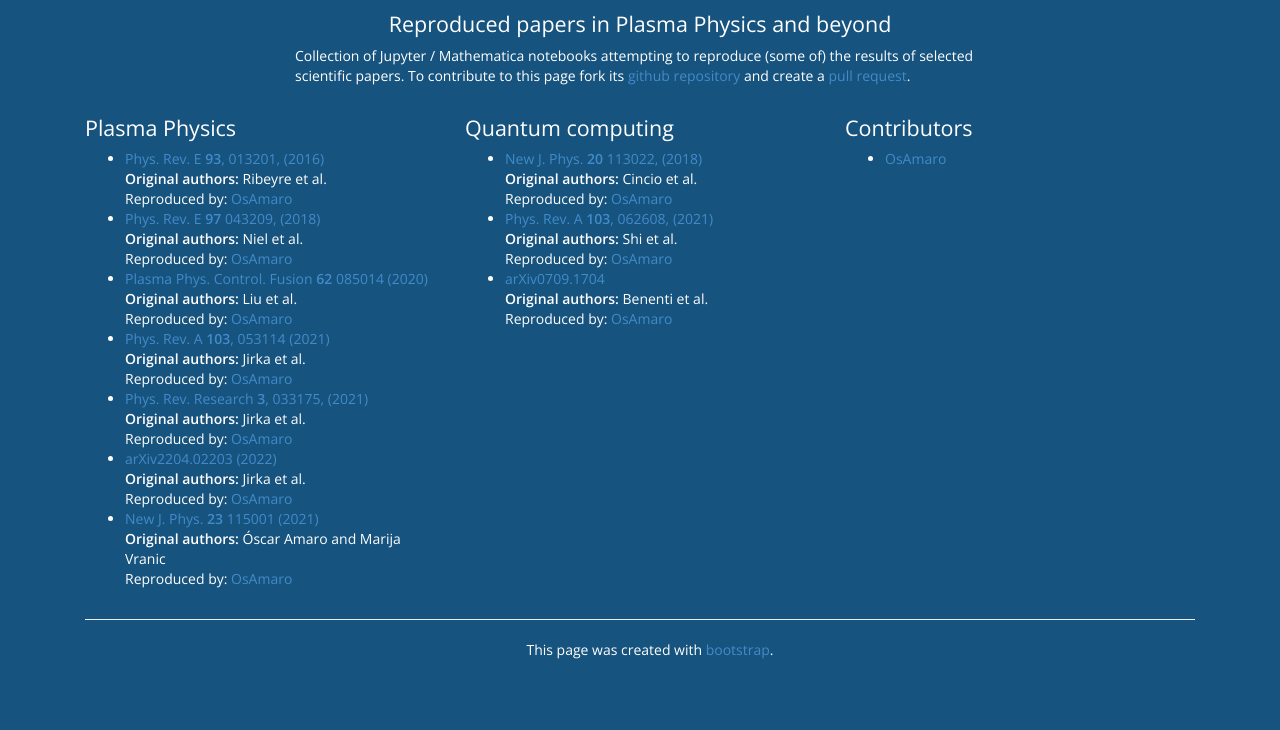
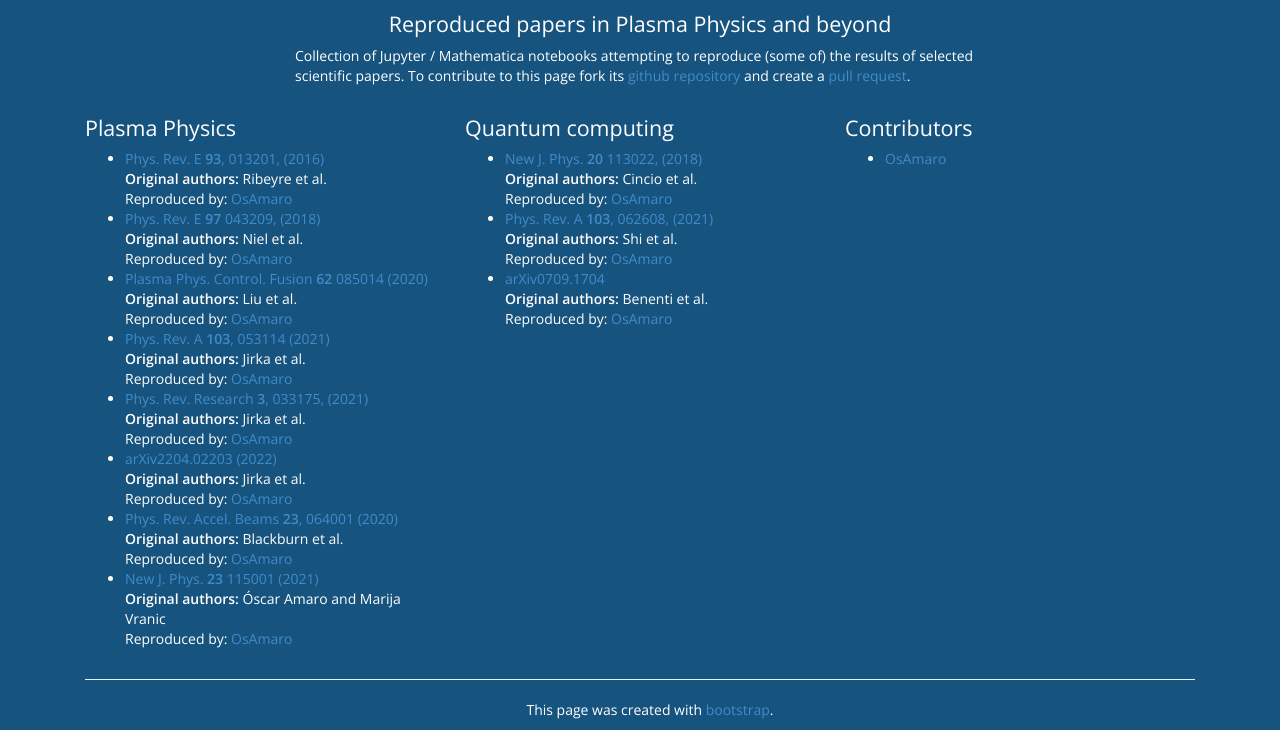
Before and after one commit to RePlasma/RePlasma.github.io, a plain HTML site: page index.html in a window 1280 px wide. Shown: the part 323-1053 px from the top of the page. Before the commit the page ends 993 px from the top, so only its background shows below. Drawn offline with nearby package versions, Linux system fonts and the light colour scheme.

Commit message:
add PhysRevAccelBeams.23.064001

```diff
--- a/index.html
+++ b/index.html
@@ -101,7 +101,13 @@ Reproduced by: <a href="http://github.com/OsAmaro">OsAmaro</a> <br />
 </li>
 
 <li>
-<a href="https://github.com/RePlasma/distscalarfield/blob/main/distscalarfield.pdf"> New J. Phys. <strong>23</strong> 115001 (2021)</a> <br />
+<a href="https://github.com/RePlasma/PhysRevAccelBeams.23.064001/blob/main/PhysRevAccelBeams.23.064001_github.pdf"> Phys. Rev. Accel. Beams <strong>23</strong>, 064001 (2020) </a> <br />
+<strong>Original authors: </strong> Blackburn et al. <br />
+Reproduced by: <a href="http://github.com/OsAmaro">OsAmaro</a> <br />
+</li>
+
+<li>
+<a href="https://github.com/RePlasma/distscalarfield/blob/main/distscalarfield.pdf">  New J. Phys. <strong>23</strong> 115001 (2021) </a> <br />
 <strong>Original authors: </strong>Óscar Amaro and Marija Vranic <br />
 Reproduced by: <a href="http://github.com/OsAmaro">OsAmaro</a> <br />
 </li>
```
